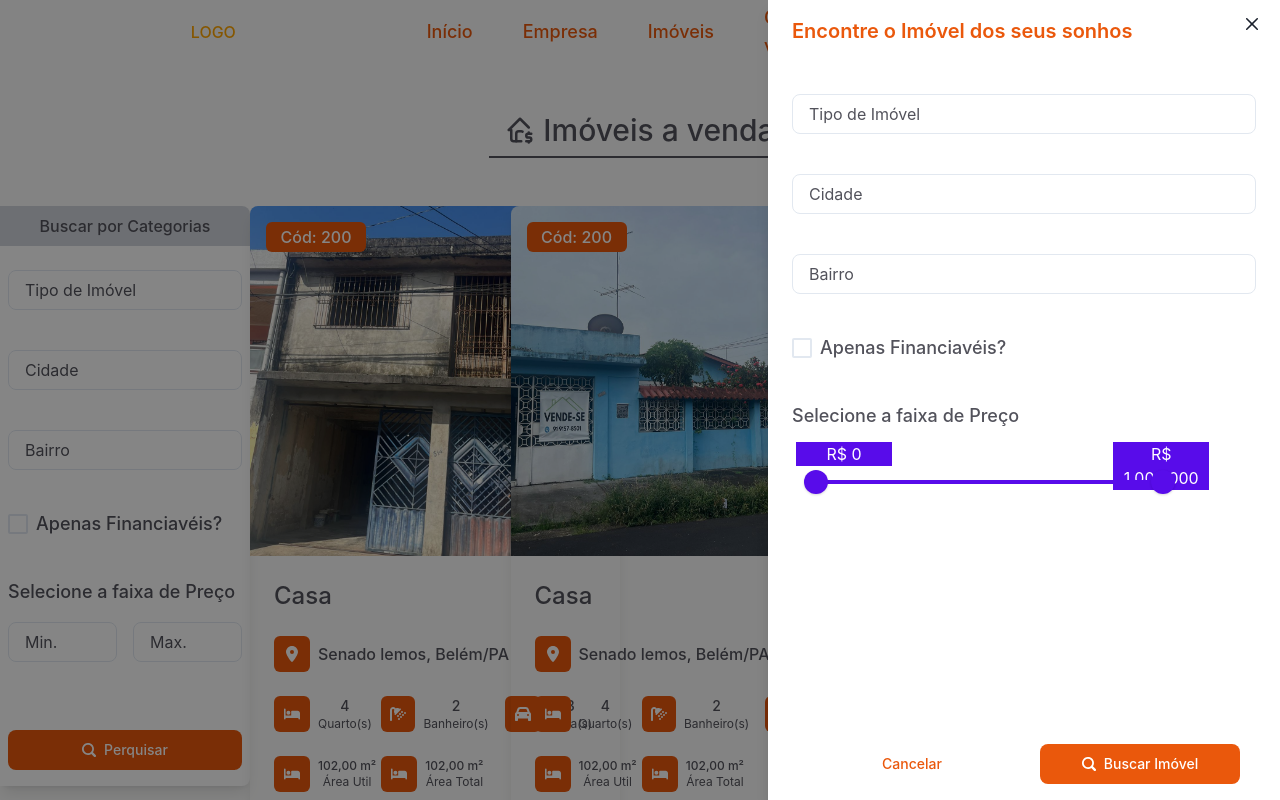
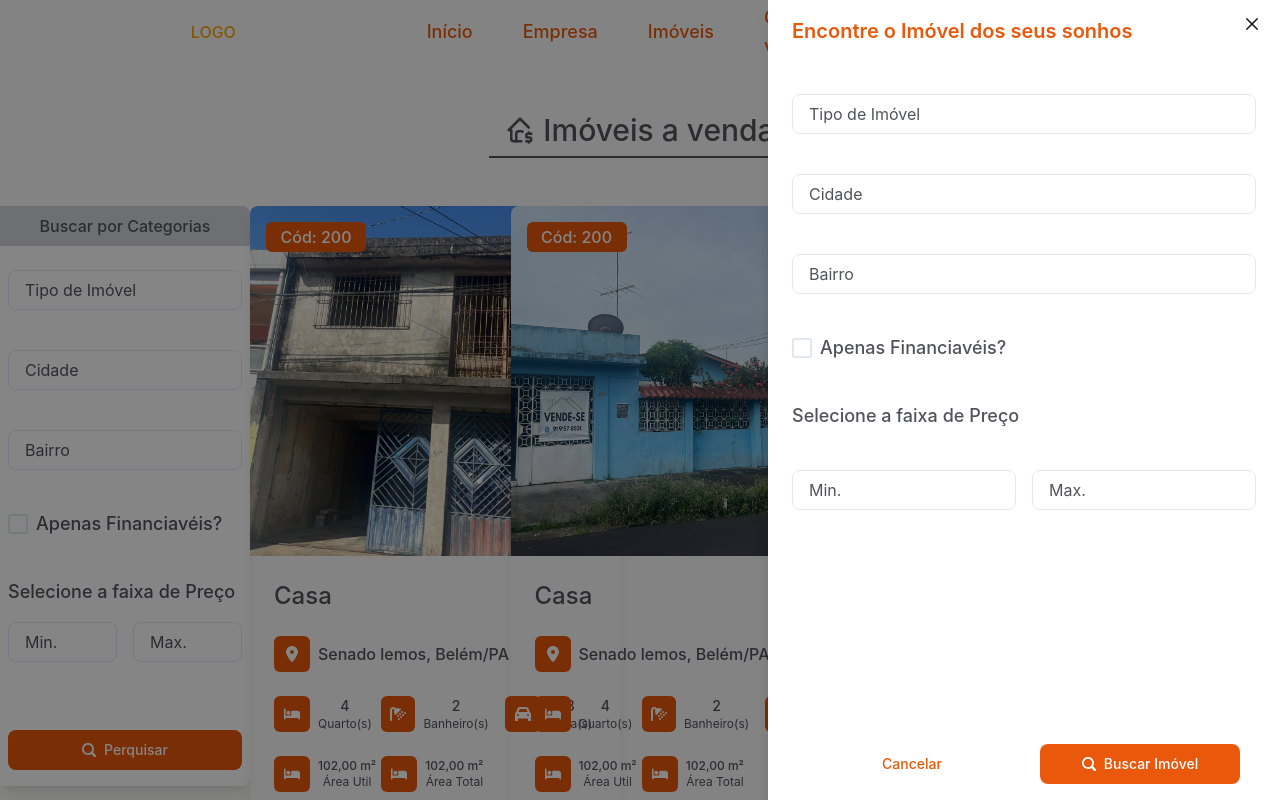
Before and after one commit to santosnevesimobiliaria/frontend-web, a Next.js app: page /imoveis in a window 1280 px wide. Both pictures are taken after a click on the button "Buscar Imóvel". Shown: the top 800 px of the page. Built offline with nearby package versions, Linux system fonts and the light colour scheme.

Commit message:
adicionando hookform sidemenu

```diff
--- a/src/components/layout/header/index.tsx
+++ b/src/components/layout/header/index.tsx
@@ -1,9 +1,15 @@
 import DefaultSelect from '@/components/deafultSelect';
 import DefaultButton from '@/components/defaultButton';
 import DefaultRangeSlider from '@/components/defaultRangeSlider';
+import DefaultTextInput from '@/components/defaultTextInput';
 import { navbarItems } from '@/constants/layout/navBarItems';
 import { defaultColors } from '@/constants/styles/defaultColors';
+import {
+  defaultFiltersSchema,
+  TypeFormData,
+} from '@/schemas/defaultFiltersSchema';
 import { NavbarItemsConfig } from '@/types/constants/navbarItemsInterface';
+import { priceMask } from '@/utils/priceMask';
 import {
   Checkbox,
   Drawer,
@@ -18,10 +24,39 @@ import {
   Text,
   useDisclosure,
 } from '@chakra-ui/react';
+import { zodResolver } from '@hookform/resolvers/zod';
 import React from 'react';
+import { SubmitHandler, useForm } from 'react-hook-form';
 
 function Header() {
   const { isOpen, onOpen, onClose } = useDisclosure();
+
+  const {
+    register,
+    handleSubmit,
+    setValue,
+    formState: { errors },
+  } = useForm<TypeFormData>({ resolver: zodResolver(defaultFiltersSchema) });
+
+  const handleInputChange = (
+    e: React.ChangeEvent<HTMLInputElement>,
+    field: 'minPrice' | 'maxPrice'
+  ) => {
+    const rawValue = e.target.value.replace(/\./g, '');
+    const formattedValue = priceMask(rawValue);
+    setValue(field, formattedValue);
+  };
+
+  const onSubmit: SubmitHandler<TypeFormData> = (data) => {
+    const formattedData = {
+      ...data,
+      minPrice: data.minPrice?.replace(/,/g, '') ?? '',
+      maxPrice: data.maxPrice?.replace(/,/g, '') ?? '',
+    };
+    console.log(formattedData);
+  };
+
+  console.log(errors);
 
   return (
     <>
@@ -71,15 +106,29 @@ function Header() {
           </DrawerHeader>
 
           <DrawerBody>
+            <form onSubmit={handleSubmit(onSubmit)}>
               <div className="flex flex-col w-full h-full gap-10 pt-6">
-              <DefaultSelect options={[]} placeholder="Tipo de Imóvel" />
-              <DefaultSelect options={[]} placeholder="Cidade" />
-              <DefaultSelect options={[]} placeholder="Bairro" />
+                <DefaultSelect
+                  options={[]}
+                  placeholder="Tipo de Imóvel"
+                  register={{ ...register('type') }}
+                />
+                <DefaultSelect
+                  options={[]}
+                  placeholder="Cidade"
+                  register={{ ...register('city') }}
+                />
+                <DefaultSelect
+                  options={[]}
+                  placeholder="Bairro"
+                  register={{ ...register('neighborhood') }}
+                />
 
                 <Checkbox
                   size="lg"
                   colorScheme="green"
                   className="font-medium text-lg text-zinc-600"
+                  {...register('financing')}
                 >
                   Apenas Financiavéis?
                 </Checkbox>
@@ -88,13 +137,27 @@ function Header() {
                   <span className="font-medium text-lg text-zinc-600">
                     Selecione a faixa de Preço
                   </span>
-                <div className="flex flex-col justify-center items-center w-[80%] pl-6">
-                  <DefaultRangeSlider
-                    sliderCustomColor={defaultColors.purple}
+                  <div className="flex justify-center items-center gap-4">
+                    <DefaultTextInput
+                      placeholder="Min."
+                      register={{
+                        ...register('minPrice', {
+                          onChange: (e) => handleInputChange(e, 'minPrice'),
+                        }),
+                      }}
+                    />
+                    <DefaultTextInput
+                      placeholder="Max."
+                      register={{
+                        ...register('maxPrice', {
+                          onChange: (e) => handleInputChange(e, 'maxPrice'),
+                        }),
+                      }}
                     />
                   </div>
                 </div>
               </div>
+            </form>
           </DrawerBody>
 
           <DrawerFooter>
@@ -109,6 +172,7 @@ function Header() {
                 orangeSchema
                 maxWidth={200}
                 isSearchButton
+                onClinkFunc={handleSubmit(onSubmit)}
               />
             </div>
           </DrawerFooter>
--- a/src/pages/imoveis/index.tsx
+++ b/src/pages/imoveis/index.tsx
@@ -68,7 +68,11 @@ function Imoveis() {
                 placeholder="Cidade"
                 register={{ ...register('city') }}
               />
-              <DefaultSelect options={[]} placeholder="Bairro" />
+              <DefaultSelect
+                options={[]}
+                placeholder="Bairro"
+                register={{ ...register('neighborhood') }}
+              />
 
               <Checkbox
                 size="lg"
```
Lines whose indentation alone changed are shown as unchanged.
